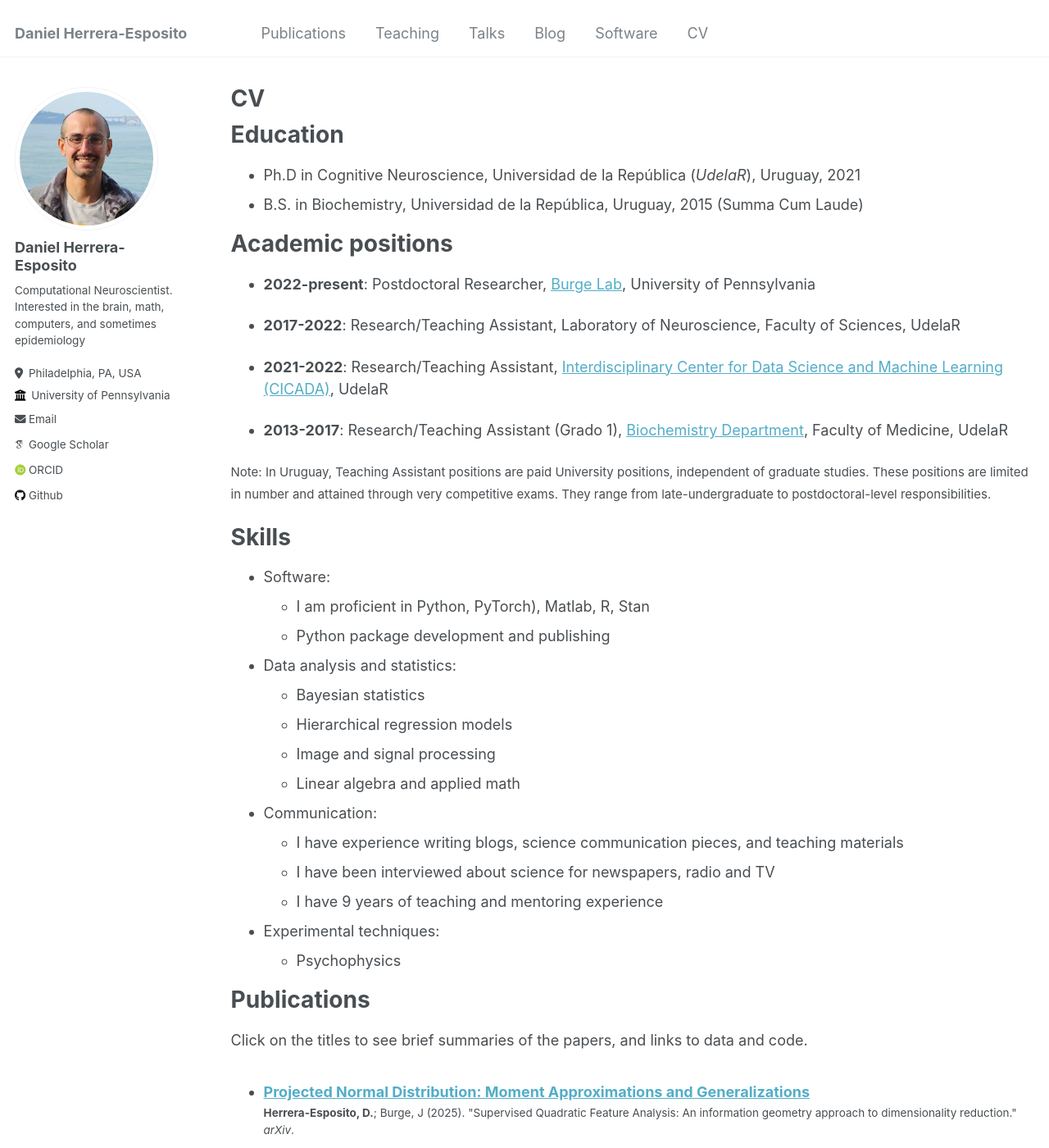
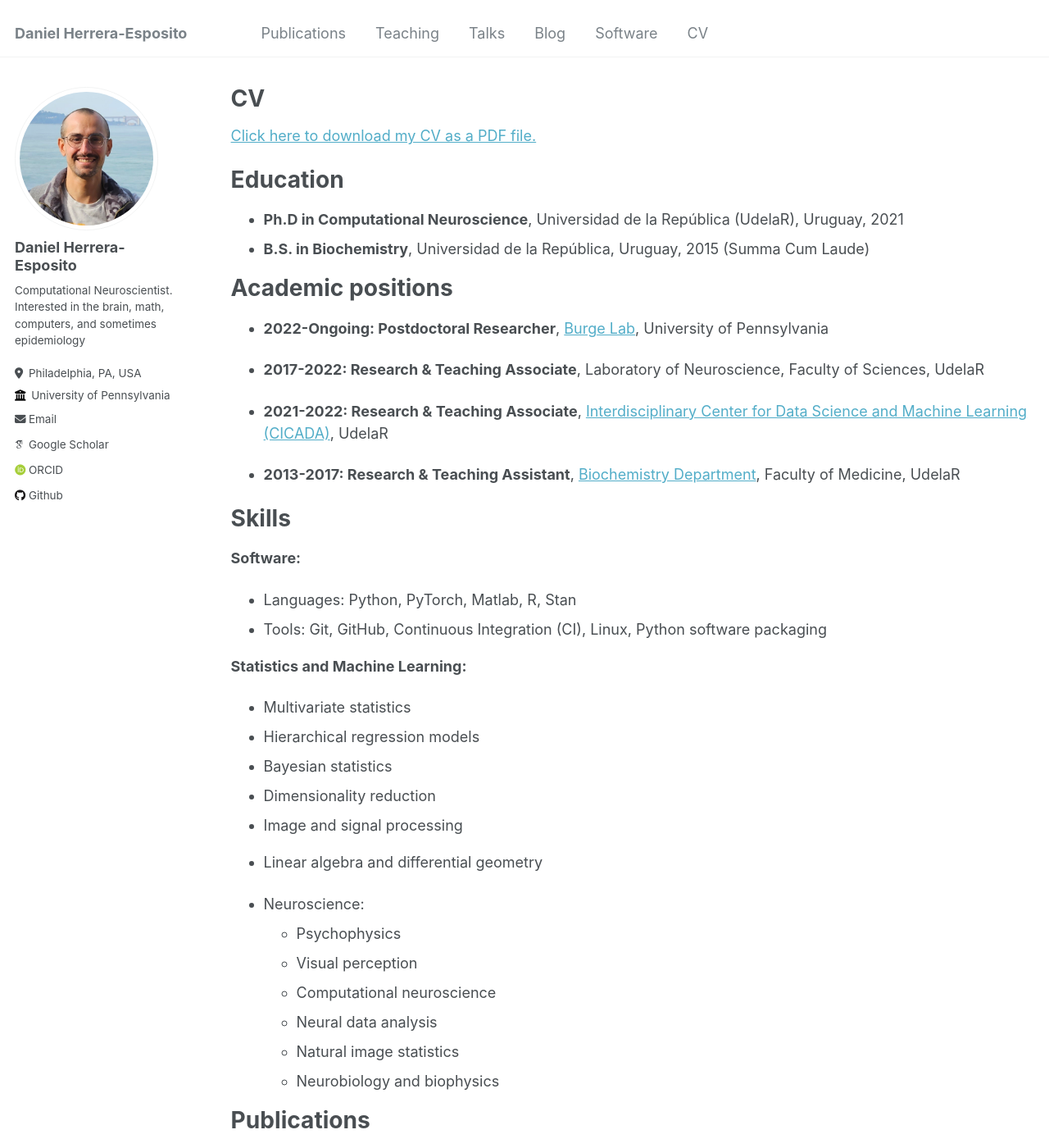
Before and after one commit to dherrera1911/dherrera1911.github.io, a Jekyll site: the page built from _pages/cv.md, in a window 1280 px wide and 1400 px high. Shown: the whole window at 82% size. Built offline with Jekyll 4.4.1, drawn with Linux system fonts in a browser that asks for light colours; some web fonts are replaced; some of the changed text lies outside the part shown.

Commit message:
Tidy up CV, add PDF

```diff
--- a/_pages/cv.md
+++ b/_pages/cv.md
@@ -9,49 +9,49 @@ redirect_from:
 
 {% include base_path %}
 
+[Click here to download my CV as a PDF file.](/files/Daniel_Herrera_CV.pdf)
 
 Education
 ======
-* Ph.D in Cognitive Neuroscience, Universidad de la República (*UdelaR*), Uruguay, 2021
-* B.S. in Biochemistry, Universidad de la República, Uruguay, 2015 (Summa Cum Laude)
+* **Ph.D in Computational Neuroscience**, Universidad de la República (UdelaR), Uruguay, 2021
+* **B.S. in Biochemistry**, Universidad de la República, Uruguay, 2015 (Summa Cum Laude)
 
 
 Academic positions
 ======
 
-* **2022-present**: Postdoctoral Researcher, [Burge Lab](https://jburge.psych.upenn.edu/), University of Pennsylvania
+* **2022-Ongoing: Postdoctoral Researcher**, [Burge Lab](https://jburge.psych.upenn.edu/), University of Pennsylvania
 
-* **2017-2022**: Research/Teaching Assistant, Laboratory of Neuroscience,
+* **2017-2022: Research & Teaching Associate**, Laboratory of Neuroscience,
   Faculty of Sciences, UdelaR
 
-* **2021-2022**: Research/Teaching Assistant, [Interdisciplinary Center for
+* **2021-2022: Research & Teaching Associate**, [Interdisciplinary Center for
     Data Science and Machine Learning (CICADA)](https://cicada.uy/), UdelaR
 
-* **2013-2017**: Research/Teaching Assistant (Grado 1), [Biochemistry Department](http://www.bioquimica.fmed.edu.uy/), Faculty of Medicine, UdelaR
-
-<span style="font-size: smaller;">Note: In Uruguay, Teaching Assistant positions
-are paid University positions, independent of graduate studies. These positions are
-limited in number and attained through very competitive exams. They range from
-late-undergraduate to postdoctoral-level responsibilities.</span>
-
+* **2013-2017: Research & Teaching Assistant**, [Biochemistry Department](http://www.bioquimica.fmed.edu.uy/), Faculty of Medicine, UdelaR
 
 Skills
 ======
 
-* Software:
-  * I am proficient in Python, PyTorch), Matlab, R, Stan
-  * Python package development and publishing
-* Data analysis and statistics:
+**Software:**
+  * Languages: Python, PyTorch, Matlab, R, Stan
+  * Tools: Git, GitHub, Continuous Integration (CI), Linux, Python software packaging
+
+**Statistics and Machine Learning:**
+  * Multivariate statistics
+  * Hierarchical regression models
   * Bayesian statistics
-  * Hierarchical regression models
+  * Dimensionality reduction
   * Image and signal processing
-  * Linear algebra and applied math
-* Communication:
-  * I have experience writing blogs, science communication pieces, and teaching materials
-  * I have been interviewed about science for newspapers, radio and TV
-  * I have 9 years of teaching and mentoring experience
-* Experimental techniques:
+  * Linear algebra and differential geometry
+
+* Neuroscience:
   * Psychophysics
+  * Visual perception
+  * Computational neuroscience
+  * Neural data analysis
+  * Natural image statistics
+  * Neurobiology and biophysics
 
 Publications
 ======
@@ -62,26 +62,33 @@ Publications
   {% endfor %}</ul>
 
 
-Talks
+Software
+======
+
+I am interested in open-source scientific software development. I try to make my methodological
+work available as well-documented, well-tested and easy-to-use Python packages, so that
+other researchers can use them in their own work. I also contribute to other open-source packages
+in the scientific Python ecosystem.
+
+Packages I authored:
+
+- [**`sqfa`**](https://sqfa.readthedocs.io/en/latest/): Package implementing my method Supervised Quadratic Feature Analysis (SQFA),
+which uses information geometry to do supervised dimensionality reduction
+- [**`projnormal`**](https://projnormal.readthedocs.io/en/latest/): Package implementing my generalizations of the Projected Normal distribution.
+
+Packages I contributed to:
+
+- [**`geomstats`**](https://geomstats.github.io/): Package for statistics in Riemannian manifolds, developed
+at UC Santa Barbara. I improved the computation of distances in the manifold of positive definite matrices.
+- [**`plenoptic`**](https://plenoptic.readthedocs.io/en/latest/): Package for model-based image synthesis,
+developed at the Flatiron Institute, NYC. I improved the characterization of texture statistics, and
+added regularized image synthesis.
+
+Presentations
 ======
   <ul>{% for post in site.talks reversed %}
     {% include archive-single-talk-cv.html  %}
   {% endfor %}</ul>
-
-
-Software
-======
-
-Packages I authored:
-
-- [**`sqfa`**](https://sqfa.readthedocs.io/en/latest/)
-- [**`projnormal`**](https://projnormal.readthedocs.io/en/latest/)
-- [**`amatorch`**](https://amatorch.readthedocs.io/en/latest/)
-
-Packages I contributed to:
-
-- [**`geomstats`**](https://geomstats.github.io/)
-- [**`plenoptic`**](https://plenoptic.readthedocs.io/en/latest/)
 
 
 Technical reports
@@ -114,10 +121,10 @@ Teaching
 ======
 
   I have held teaching positions at Universidad de la República uninterruptedly
-  from 2013 to 2022. I have taught courses or lectures in Biochemistry,
-  Neuroscience, and Machine Learning, and mentored groups of undergraduate
-  students in year-long research projects. A list of my teaching activities
-  (click the link to expand and see teaching materials):
+  from 2013 to 2022. I have taught in Biochemistry,
+  Neuroscience, and Machine Learning, at both undergraduate and graduate levels.
+  I have also mentored year-long student projects .
+  A list of my teaching activities (click the link to expand and see teaching materials):
   <ul>{% for post in site.teaching reversed %}
     {% include archive-single-cv.html %}
   {% endfor %}</ul>
```
Also changed, not shown: 1 other file.
